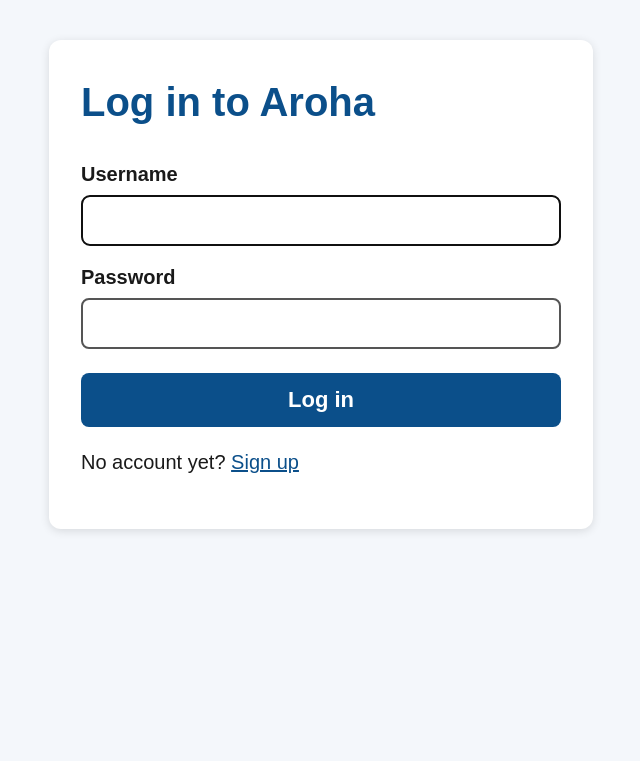
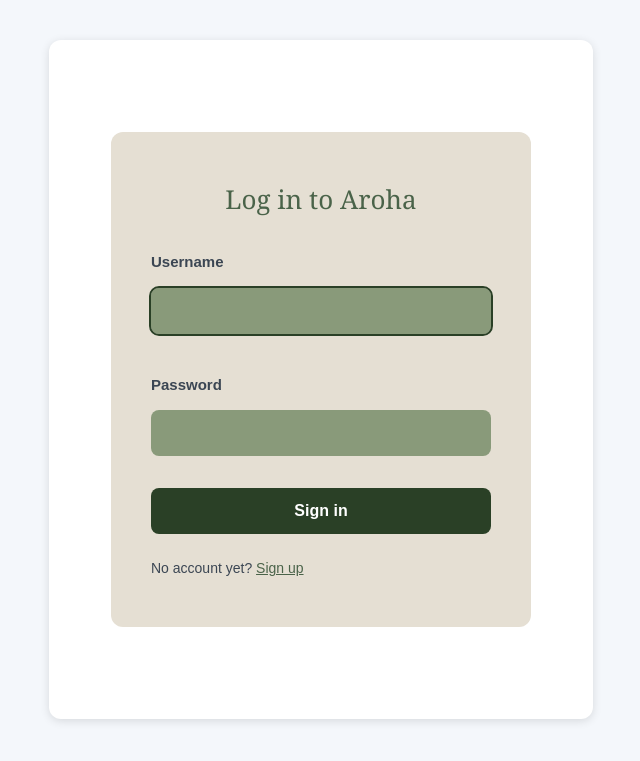
Before and after one commit to JLxav/Aroha, a Django app: page /login/ in a window 1280 px wide. Shown: the top 761 px of the page, without its empty margins (319-959 px from the left). Run offline with Django 5.2, Linux system fonts and the light colour scheme.

Commit message:
Restyled login page

```diff
--- a/aroha_app/templates/registration/login.html
+++ b/aroha_app/templates/registration/login.html
@@ -2,16 +2,111 @@
 {% block title %}Log in - Aroha{% endblock %}
 
 {% block content %}
+<style>
+  .login-container {
+    background-color: #e5dfd3;
+    padding: 48px 40px;
+    border-radius: 12px;
+    max-width: 420px;
+    margin: 60px auto;
+    box-sizing: border-box;
+    font-family: Arial, sans-serif;
+  }
+
+  .login-container h1 {
+    color: #4a6349;
+    text-align: center;
+    font-family: Georgia, serif;
+    font-size: 26px;
+    font-weight: normal;
+    margin-top: 0;
+    margin-bottom: 32px;
+  }
+
+  .login-container label {
+    display: block;
+    color: #3b4653;
+    margin-bottom: 8px;
+    font-size: 15px;
+  }
+
+  .login-container input[type="text"],
+  .login-container input[type="password"] {
+    width: 100%;
+    padding: 14px;
+    margin-bottom: 24px;
+    background-color: #899a7a;
+    border: none;
+    border-radius: 8px;
+    box-sizing: border-box;
+    color: #ffffff;
+    font-size: 16px;
+  }
+
+  .login-container input:focus {
+    outline: 2px solid #2a4026;
+  }
+
+  .login-container button {
+    width: 100%;
+    padding: 14px;
+    background-color: #2a4026;
+    color: #ffffff;
+    border: none;
+    border-radius: 8px;
+    font-size: 16px;
+    cursor: pointer;
+    margin-top: 8px;
+  }
+
+  .login-container button:hover {
+    background-color: #1a2917;
+  }
+
+  .login-container .errorlist {
+    color: #b00020;
+    list-style-type: none;
+    padding: 0;
+    margin-top: -16px;
+    margin-bottom: 16px;
+    font-size: 14px;
+  }
+
+  /* Styling for the footer text below the Sign in button */
+  .login-footer {
+    margin-top: 24px;
+    font-size: 14px;
+    color: #3b4653;
+  }
+
+  .login-footer a {
+    color: #4a6349;
+    text-decoration: underline;
+  }
+
+  .login-footer a:hover {
+    font-weight: bold;
+  }
+</style>
+
+<div class="login-container">
   <h1>Log in to Aroha</h1>
   <form method="post">
     {% csrf_token %}
     {{ form.non_field_errors }}
+
     {% for field in form %}
       <label for="{{ field.id_for_label }}">{{ field.label }}</label>
       {{ field }}
       {{ field.errors }}
     {% endfor %}
-    <button type="submit">Log in</button>
+
+    <button type="submit">Sign in</button>
   </form>
-  <p>No account yet? <a href="{% url 'signup' %}">Sign up</a></p>
+
+  <!-- Added the "No account yet? Sign up" text and link below the button -->
+  <div class="login-footer">
+    No account yet? <a href="{% url 'signup' %}">Sign up</a>
+  </div>
+</div>
 {% endblock %}
```
